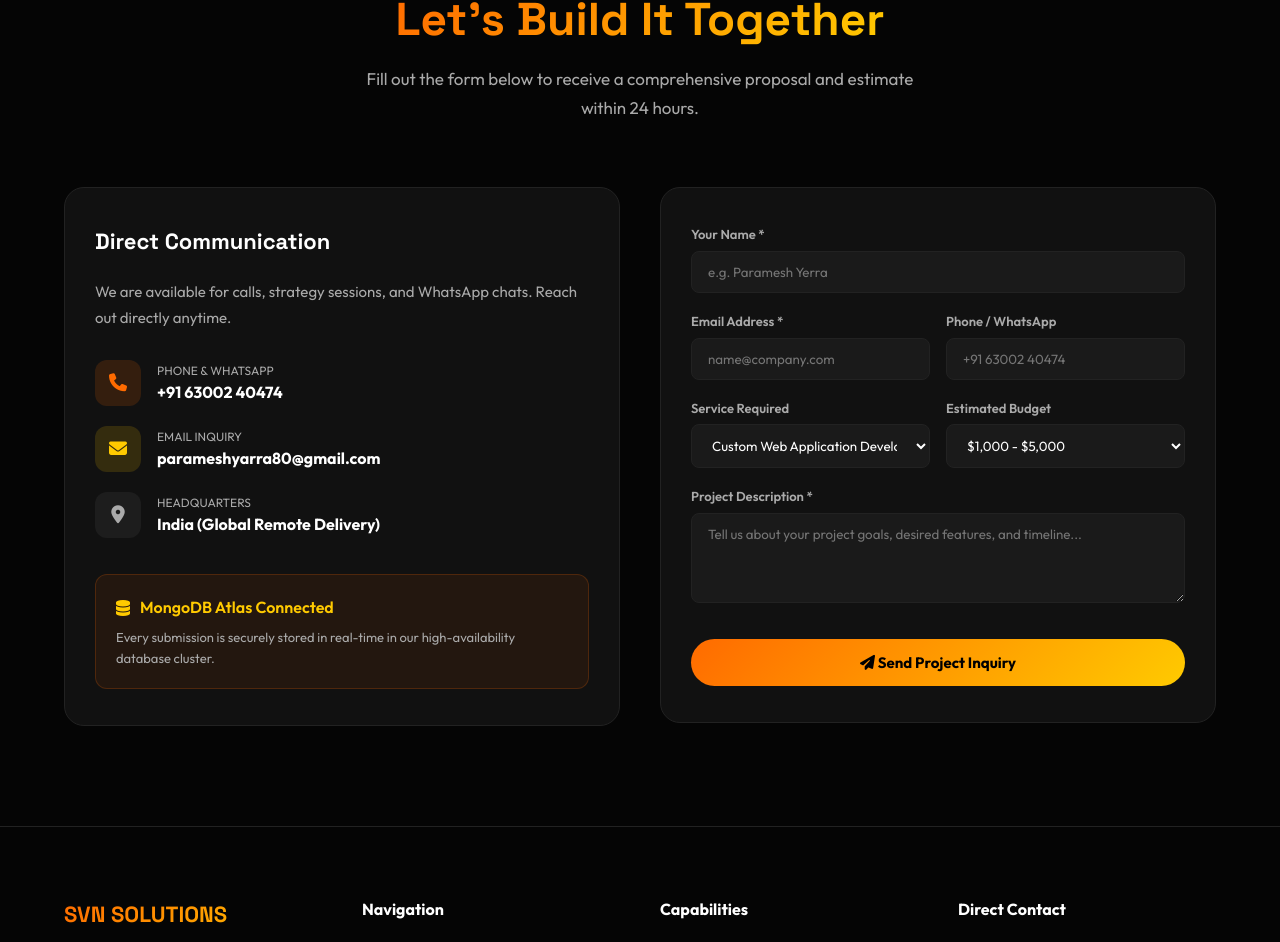
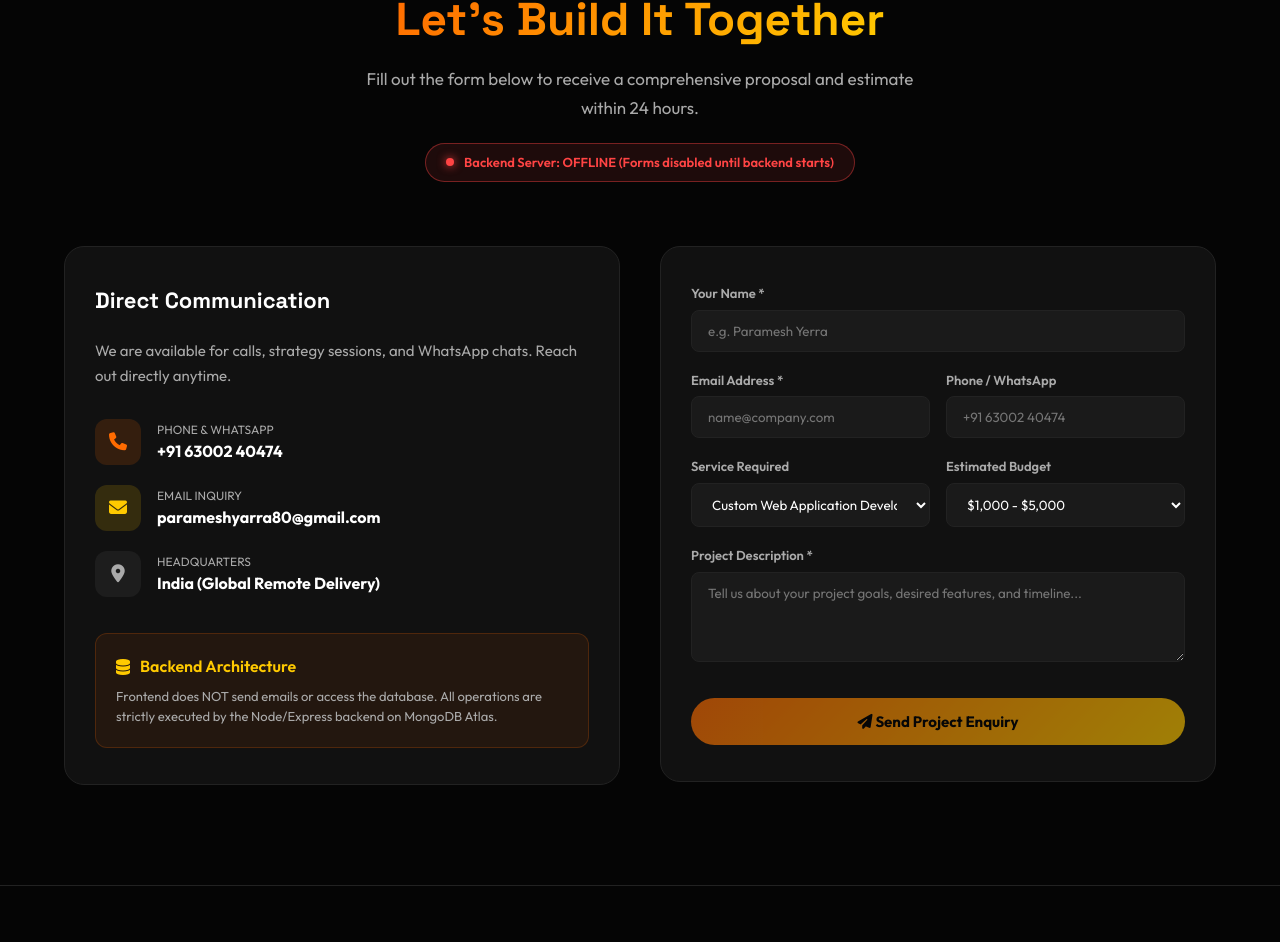
Before and after one commit to parameshyerra123/svn-, a React (Vite) app in the folder frontend/: page / in a window 1280 px wide. Shown: the part 7452-8394 px from the top of the page. Built offline with nearby package versions, Linux system fonts and the light colour scheme; no server answers.

Commit message:
Add strict live backend verification and offline form blocking in Contact component

```diff
--- a/frontend/src/components/Contact.jsx
+++ b/frontend/src/components/Contact.jsx
@@ -1,4 +1,4 @@
-import React, { useState } from 'react';
+import React, { useState, useEffect } from 'react';
 
 export default function Contact() {
   const [formData, setFormData] = useState({
@@ -13,6 +13,32 @@ export default function Contact() {
   const [loading, setLoading] = useState(false);
   const [success, setSuccess] = useState(false);
   const [error, setError] = useState('');
+  const [backendStatus, setBackendStatus] = useState({ checked: false, online: false, db: '' });
+
+  // Check if backend is running on mount and every 10 seconds
+  useEffect(() => {
+    const checkBackend = async () => {
+      try {
+        const res = await fetch('/api/health');
+        if (res.ok) {
+          const data = await res.json();
+          setBackendStatus({
+            checked: true,
+            online: true,
+            db: data.database || 'Connected'
+          });
+        } else {
+          setBackendStatus({ checked: true, online: false, db: 'Offline' });
+        }
+      } catch (err) {
+        setBackendStatus({ checked: true, online: false, db: 'Offline' });
+      }
+    };
+
+    checkBackend();
+    const interval = setInterval(checkBackend, 10000);
+    return () => clearInterval(interval);
+  }, []);
 
   const handleChange = (e) => {
     setFormData({ ...formData, [e.target.name]: e.target.value });
@@ -23,23 +49,35 @@ export default function Contact() {
     setLoading(true);
     setError('');
 
+    // Pre-flight check: Backend must be online
+    if (!backendStatus.online) {
+      setLoading(false);
+      setError('❌ Backend server is not running! You must start the backend server (node backend/server.js) to send enquiries and save to MongoDB.');
+      return;
+    }
+
     try {
+      // Pure HTTP POST to the separate Express Backend API
       const response = await fetch('/api/contact', {
         method: 'POST',
         headers: { 'Content-Type': 'application/json' },
         body: JSON.stringify(formData)
       });
 
+      if (!response.ok) {
+        const errorData = await response.json().catch(() => ({}));
+        throw new Error(errorData.message || `Backend responded with HTTP error ${response.status}`);
+      }
+
       const data = await response.json();
 
-      if (response.ok && data.success) {
+      if (data.success) {
         setSuccess(true);
       } else {
-        setError(data.message || 'Something went wrong. Please try again.');
+        setError(data.message || 'Backend rejected the enquiry. Please check fields.');
       }
     } catch (err) {
-      // If dev proxy or server is momentarily unreachable
-      setError('Unable to reach the server. Please call or WhatsApp us directly at +91 63002 40474.');
+      setError(`❌ Backend Connection Failed: ${err.message}. Make sure your Express backend server is running.`);
     } finally {
       setLoading(false);
     }
@@ -57,6 +95,32 @@ export default function Contact() {
           <p className="section-subtitle">
             Fill out the form below to receive a comprehensive proposal and estimate within 24 hours.
           </p>
+
+          {/* Live Backend Connection Indicator */}
+          <div style={{
+            display: 'inline-flex',
+            alignItems: 'center',
+            gap: '10px',
+            marginTop: '20px',
+            padding: '8px 20px',
+            borderRadius: '30px',
+            background: backendStatus.online ? 'rgba(0, 230, 118, 0.1)' : 'rgba(255, 68, 68, 0.1)',
+            border: `1px solid ${backendStatus.online ? 'rgba(0, 230, 118, 0.4)' : 'rgba(255, 68, 68, 0.4)'}`,
+            fontSize: '13px',
+            fontWeight: '600',
+            color: backendStatus.online ? '#00e676' : '#ff4444'
+          }}>
+            <span style={{
+              width: '8px',
+              height: '8px',
+              borderRadius: '50%',
+              background: backendStatus.online ? '#00e676' : '#ff4444',
+              boxShadow: backendStatus.online ? '0 0 10px #00e676' : '0 0 10px #ff4444'
+            }}></span>
+            {backendStatus.online
+              ? `Backend Server: ONLINE (${backendStatus.db})`
+              : 'Backend Server: OFFLINE (Forms disabled until backend starts)'}
+          </div>
         </div>
 
         <div style={{
@@ -167,10 +231,10 @@ export default function Contact() {
               border: '1px solid rgba(255, 107, 0, 0.2)'
             }}>
               <div style={{ display: 'flex', alignItems: 'center', gap: '10px', color: 'var(--yellow)', fontWeight: '600', marginBottom: '6px' }}>
-                <i className="fas fa-database"></i> MongoDB Atlas Connected
+                <i className="fas fa-database"></i> Backend Architecture
               </div>
               <p style={{ color: 'var(--gray-300)', fontSize: '13px', margin: 0 }}>
-                Every submission is securely stored in real-time in our high-availability database cluster.
+                Frontend does NOT send emails or access the database. All operations are strictly executed by the Node/Express backend on MongoDB Atlas.
               </p>
             </div>
           </div>
@@ -204,10 +268,10 @@ export default function Contact() {
                   fontWeight: '700',
                   marginBottom: '12px'
                 }}>
-                  Inquiry Received! 🎉
+                  Enquiry Saved to Database! 🎉
                 </h3>
                 <p style={{ color: 'var(--gray-300)', fontSize: '15px', lineHeight: '1.7', marginBottom: '24px' }}>
-                  Thank you, <strong>{formData.name}</strong>. Your project specifications have been logged into our database. Our technical team will review and reply within 24 hours.
+                  Thank you, <strong>{formData.name}</strong>. Your enquiry was received by the Express backend and saved to MongoDB Atlas.
                 </p>
                 <button
                   onClick={() => {
@@ -235,7 +299,8 @@ export default function Contact() {
                     background: 'rgba(255, 68, 68, 0.1)',
                     border: '1px solid rgba(255, 68, 68, 0.3)',
                     color: '#ff6666',
-                    fontSize: '14px'
+                    fontSize: '14px',
+                    lineHeight: '1.5'
                   }}>
                     {error}
                   </div>
@@ -393,15 +458,20 @@ export default function Contact() {
                   type="submit"
                   disabled={loading}
                   className="btn-primary"
-                  style={{ width: '100%', justifyContent: 'center', marginTop: '10px' }}
+                  style={{
+                    width: '100%',
+                    justifyContent: 'center',
+                    marginTop: '10px',
+                    opacity: backendStatus.online ? 1 : 0.6
+                  }}
                 >
                   {loading ? (
                     <span>
-                      <i className="fas fa-spinner fa-spin"></i> Submitting to Database...
+                      <i className="fas fa-spinner fa-spin"></i> Contacting Backend API...
                     </span>
                   ) : (
                     <span>
-                      <i className="fas fa-paper-plane"></i> Send Project Inquiry
+                      <i className="fas fa-paper-plane"></i> Send Project Enquiry
                     </span>
                   )}
                 </button>
```
